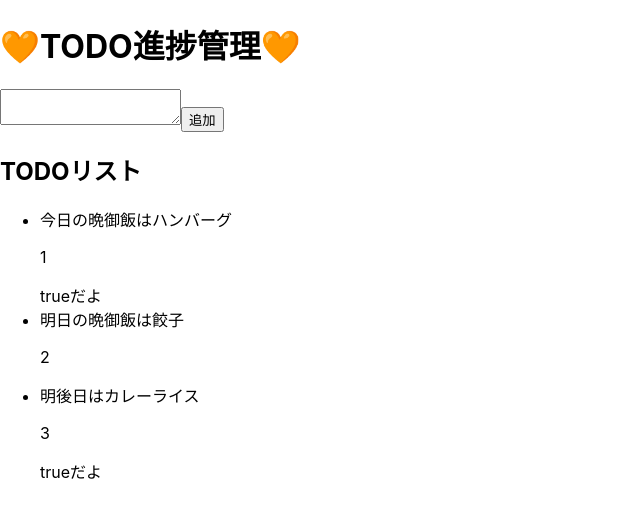
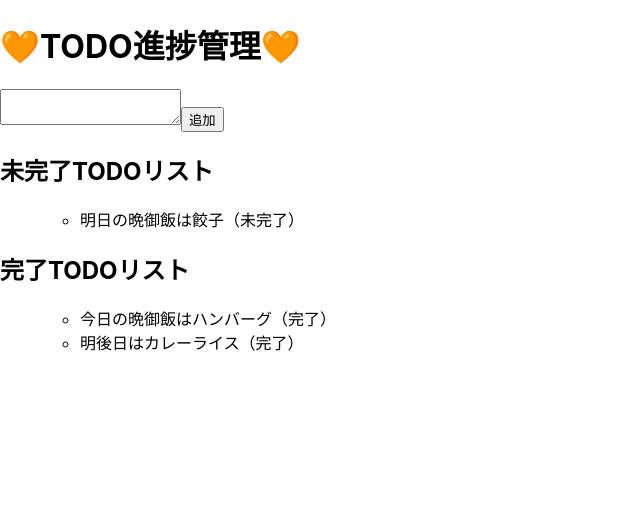
Before and after one commit to yamanayama/2021todoApp, a React (Create React App) app: page / in a window 1280 px wide. Shown: the top 518 px of the page, without its empty margins (0-640 px from the left). Built offline with nearby package versions, Linux system fonts and the light colour scheme; data requests are answered from the project's data file.

Commit message:
未完了と完了に分けて表示する

```diff
--- a/src/components/App.tsx
+++ b/src/components/App.tsx
@@ -1,9 +1,16 @@
 import React, { useState, useEffect } from "react";
 import axios from "axios";
 
+//{}一個分の型
+type Todo = {
+  id: number;
+  content: string;
+  done: boolean;
+};
+
 export const App = () => {
   const todoDataUrl = "http://localhost:3100/todos";
-  const [todoList, setTodoList] = useState<any>([]); //空の配列を入れるよ
+  const [todoList, setTodoList] = useState<Todo[]>([]); //空の配列を入れるよ Todoの要素を持った配列
 
   useEffect(() => {
     const fetchData = async () => {
@@ -14,21 +21,45 @@ export const App = () => {
   }, []); //第2引数が空なので、1回しか実行されない
   //回数は指定できない　useEffectは2回目以降、第2引数の値を監視
 
+  //未完了リスト
+  const inCompeleteList = todoList.filter((todo) => !todo.done);
+
+  //完了リスト
+  // const compeleteList = todoList.filter((todo) => {
+  //   return todo.done === true
+  // })
+  const compeleteList = todoList.filter((todo) => todo.done);
+
   return (
     <>
       <h1>🧡TODO進捗管理🧡</h1>
       <textarea />
       <button type="button">追加</button>
-      <h2>TODOリスト</h2>
+      <h2>未完了TODOリスト</h2>
       <div>
         <ul>
-          {todoList.map((todo: any) => {
+          {inCompeleteList.map((todo: Todo) => {
             return (
-              <div>
-                <li>{todo.content}</li>
-                <p>{todo.id}</p>
-                {todo.done && "trueだよ"}
-              </div>
+              <ul>
+                <li>
+                  {todo.content}（{todo.done ? "完了" : "未完了"}）
+                </li>
+              </ul>
+            );
+          })}
+        </ul>
+      </div>
+
+      <h2>完了TODOリスト</h2>
+      <div>
+        <ul>
+          {compeleteList.map((todo: Todo) => {
+            return (
+              <ul>
+                <li>
+                  {todo.content}（{todo.done ? "完了" : "未完了"}）
+                </li>
+              </ul>
             );
           })}
         </ul>
```
